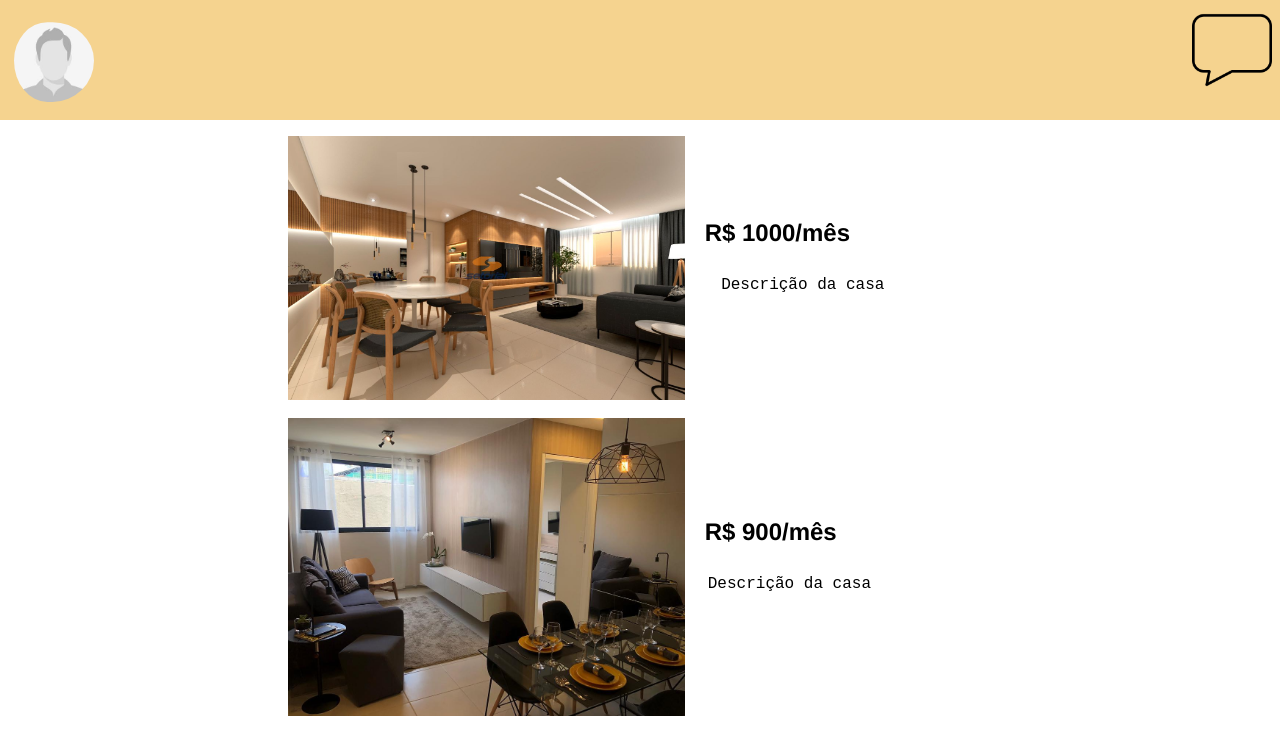
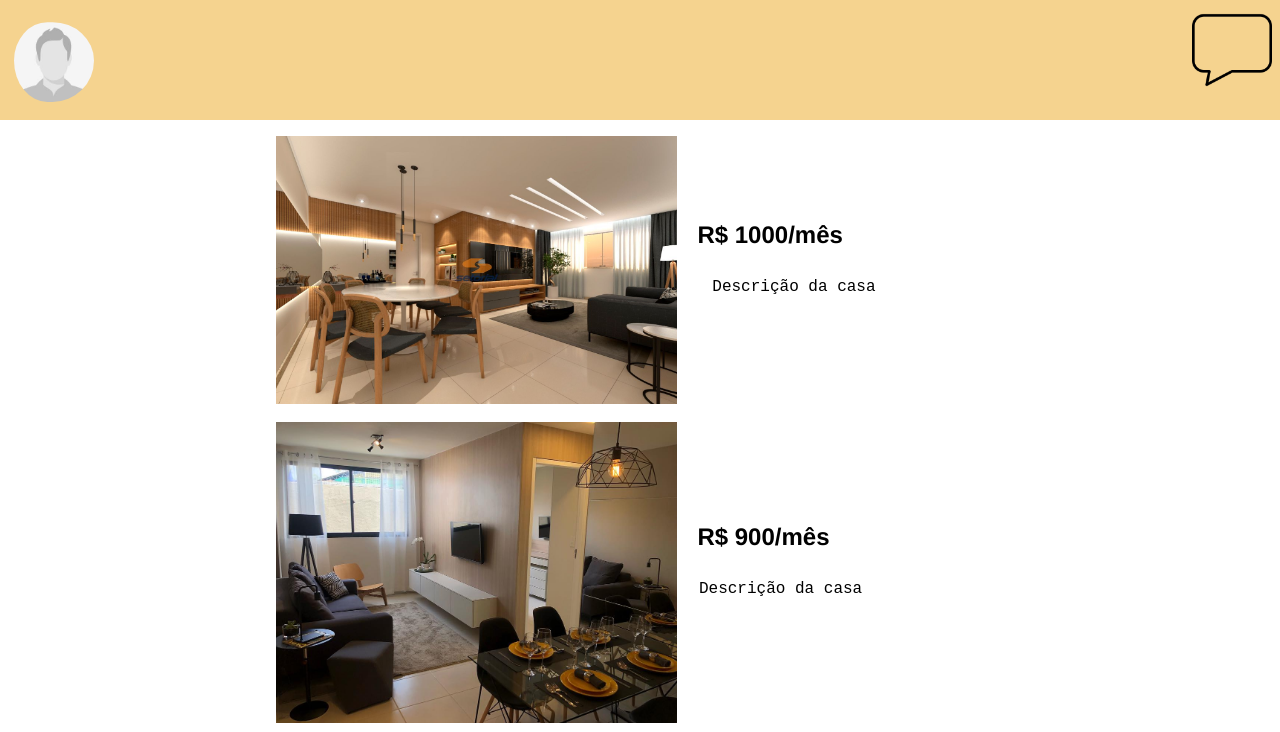
Before and after one commit to dsm-cefet-rj/trabalho2021-1-grupo-8, a React (Create React App) app in the folder frontend/: page /imoveis in a window 1280 px wide. Shown: the top 732 px of the page. Built offline with nearby package versions, Linux system fonts and the light colour scheme; data requests are answered from the project's data file; a web font is replaced by a local one.

Commit message:
arrumando css

```diff
--- a/frontend/src/components/Imoveis/imoveis.css
+++ b/frontend/src/components/Imoveis/imoveis.css
@@ -18,7 +18,7 @@ p {
 .lista {
     display: flex;
     align-items: center;
-    margin-left: 20%;
+    margin-left: 19%;
 }
 
 
```
